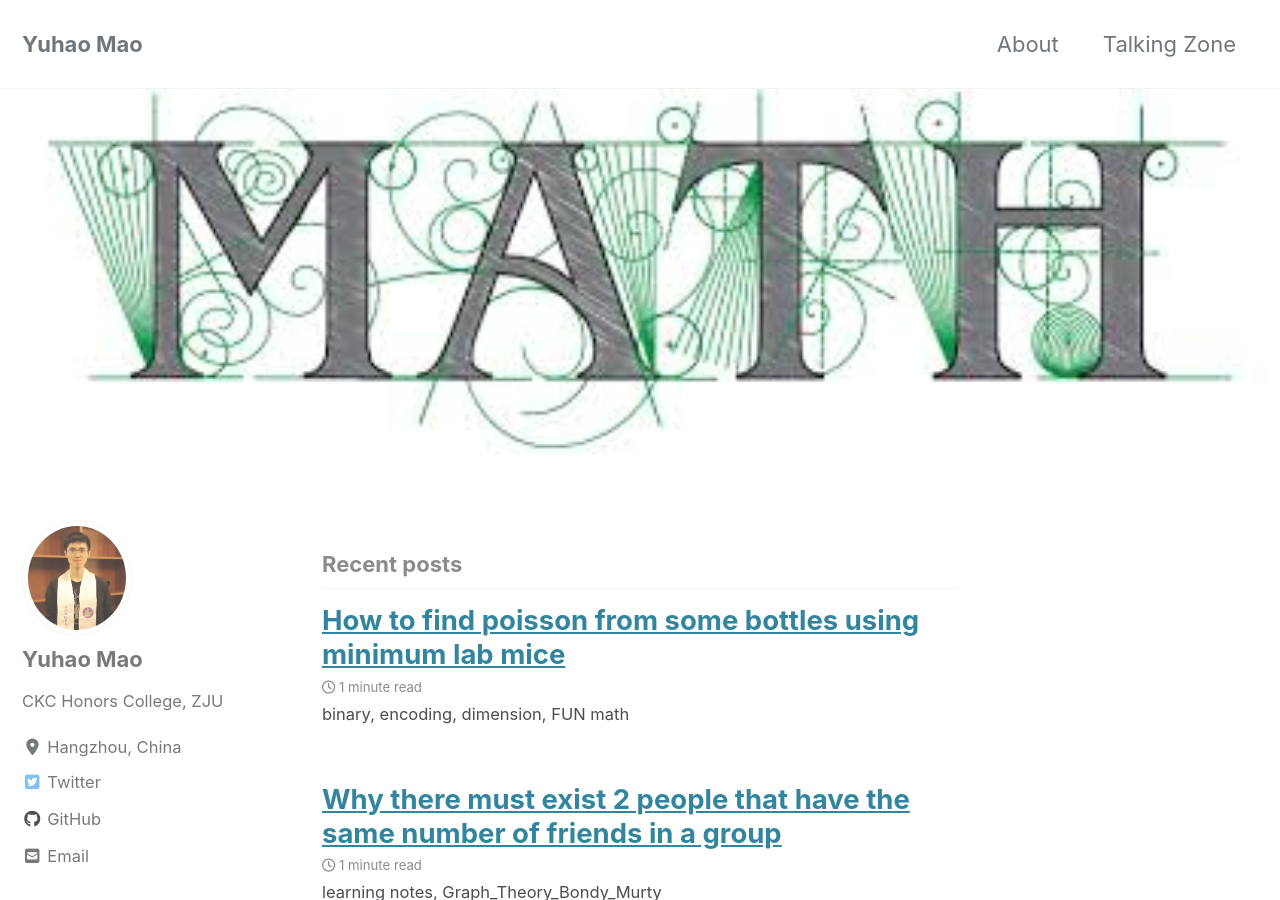
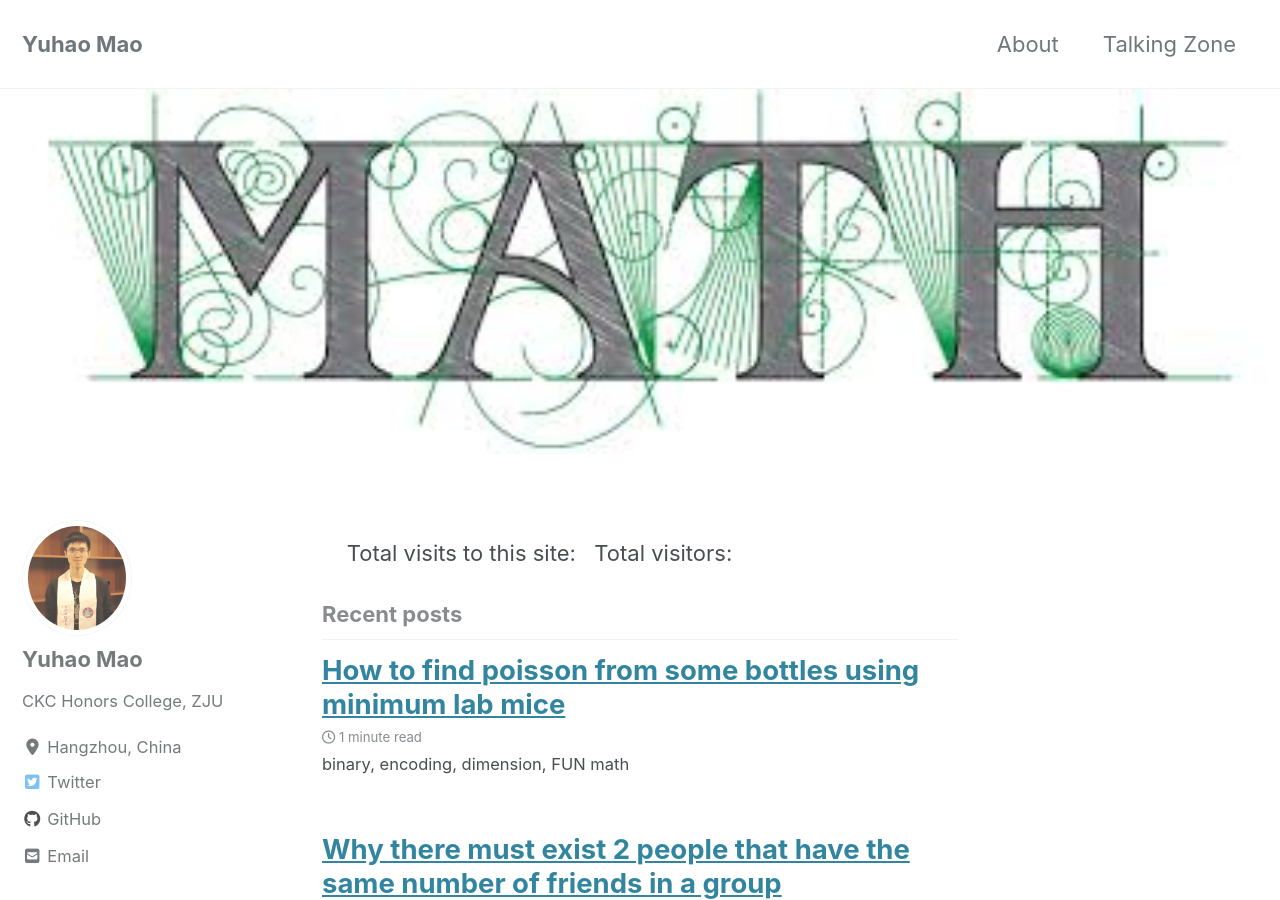
Before and after one commit to AlgebraLoveme/AlgebraLoveme.github.io, a Jekyll site: the page built from index.html, in a window 1280 px wide and 900 px high. Built offline with Jekyll 4.4.1, drawn with Linux system fonts in a browser that asks for light colours; cached includes are drawn as plain includes; nearby versions of some CDN libraries; the list of posts is cut into pages by our own code; comment, search, counter and statistics services are not loaded.

Commit message:
Update index.html

```diff
--- a/index.html
+++ b/index.html
@@ -4,3 +4,16 @@
 header:
     image: "/imgs/math.jpg"
 ---
+
+<script async src="//dn-lbstatics.qbox.me/busuanzi/2.3/busuanzi.pure.mini.js">
+</script>
+
+
+<span id="busuanzi_container_site_pv">
+    Total visits to this site: <span id="busuanzi_value_site_pv"></span>
+</span>
+
+
+<span id="busuanzi_container_site_uv">
+  Total visitors: <span id="busuanzi_value_site_uv"></span>
+</span>
```
